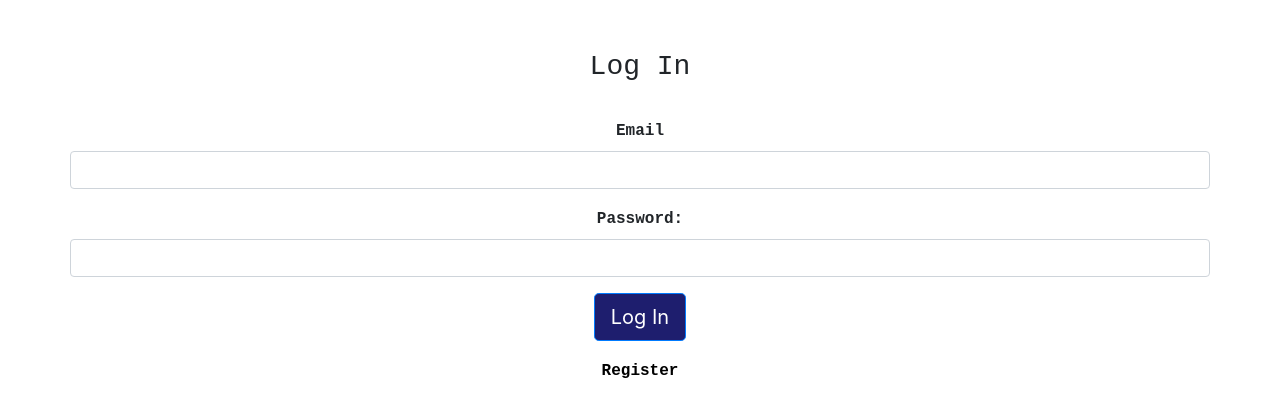
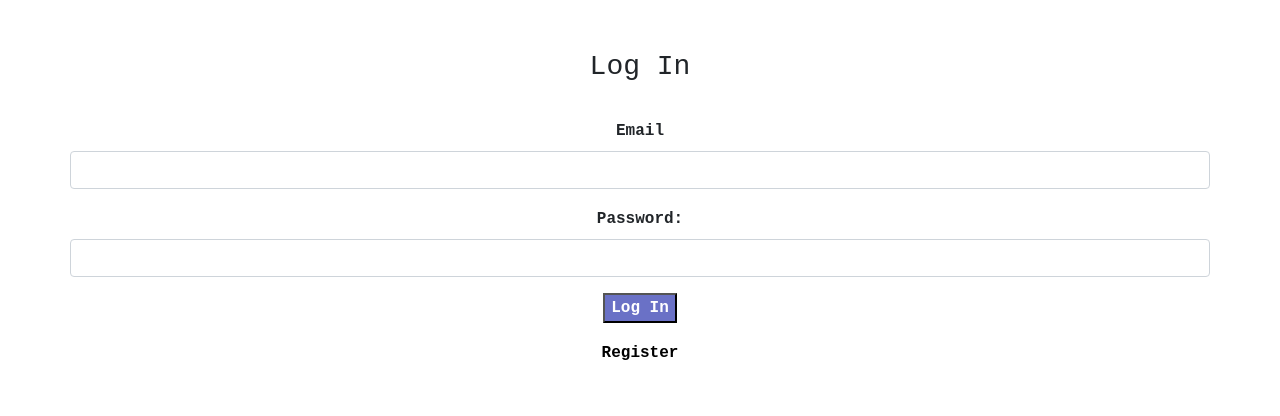
Before and after one commit to yitongni/newttp2020, a React (Create React App) app in the folder client/: page / in a window 1280 px wide. Shown: the top 416 px of the page. Built offline with nearby package versions, Linux system fonts and the light colour scheme.

Commit message:
Changed colors of button

```diff
--- a/client/src/components/Login.js
+++ b/client/src/components/Login.js
@@ -95,10 +95,9 @@ class Login extends Component {
 
               <div className="form-group text-center">
                 <input
-                  className="btn btn-primary btn-lg #1e1e6e"
+                  class="loginButton"
                   type="submit"
                   value="Log In"
-                  style={{ backgroundColor: "#1e1e6e" }}
                 />
               </div>
               <Link class="register-login-link" to={`/register`}>
--- a/client/src/components/MakePurchases.js
+++ b/client/src/components/MakePurchases.js
@@ -157,7 +157,7 @@ class Makepurchases extends Component {
               </form>
             </td>
             <td>
-              <Button onClick={() => {this.buyStock(stock.stockname, stock.price)}}>
+              <Button class="purchaseButton" onClick={() => {this.buyStock(stock.stockname, stock.price)}}>
                 Buy Stock
               </Button>
             </td>
--- a/client/src/components/Register.js
+++ b/client/src/components/Register.js
@@ -122,10 +122,9 @@ class Register extends Component {
               </div>
               <div className="form-group text-center">
                 <input
-                  className="btn btn-primary btn-lg #1e1e6e"
+                  class="registerButton"
                   type="submit"
                   value="Register"
-                  style={{ backgroundColor: "#1e1e6e" }}
                 />
               </div>
               <Link class="register-login-link" to={`/`}>
--- a/client/src/styles/Login.css
+++ b/client/src/styles/Login.css
@@ -26,3 +26,11 @@ label{
     font-weight: bold;
     color: #000000
 }
+
+.loginButton{
+    background-color: #6A71C6;
+    font-family: "Courier New", monospace;
+    font-weight: bold;
+    text-align: center;
+    color: white
+}
--- a/client/src/styles/MakePurchases.css
+++ b/client/src/styles/MakePurchases.css
@@ -11,3 +11,19 @@
     margin-left:auto;
     margin-right:auto;
 }
+
+.inputbutton{
+    background-color: #6A71C6;
+    font-family: "Courier New", monospace;
+    font-weight: bold;
+    text-align: center;
+    color: white
+}
+
+.btn.btn-primary{
+    background-color: #6A71C6;
+    font-family: "Courier New", monospace;
+    font-weight: bold;
+    text-align: center;
+    color: white
+}
--- a/client/src/styles/Portfolio.css
+++ b/client/src/styles/Portfolio.css
@@ -22,6 +22,7 @@ h1{
 }
 
 .mytable th {
+    border: 2px solid #ddd;
     padding-top: 12px;
     padding-bottom: 12px;
     padding-left: 5px;
--- a/client/src/styles/Register.css
+++ b/client/src/styles/Register.css
@@ -25,3 +25,11 @@ label{
     font-weight: bold;
     color: #000000
 }
+
+.registerButton{
+    background-color: #6A71C6;
+    font-family: "Courier New", monospace;
+    font-weight: bold;
+    text-align: center;
+    color: white
+}
```
